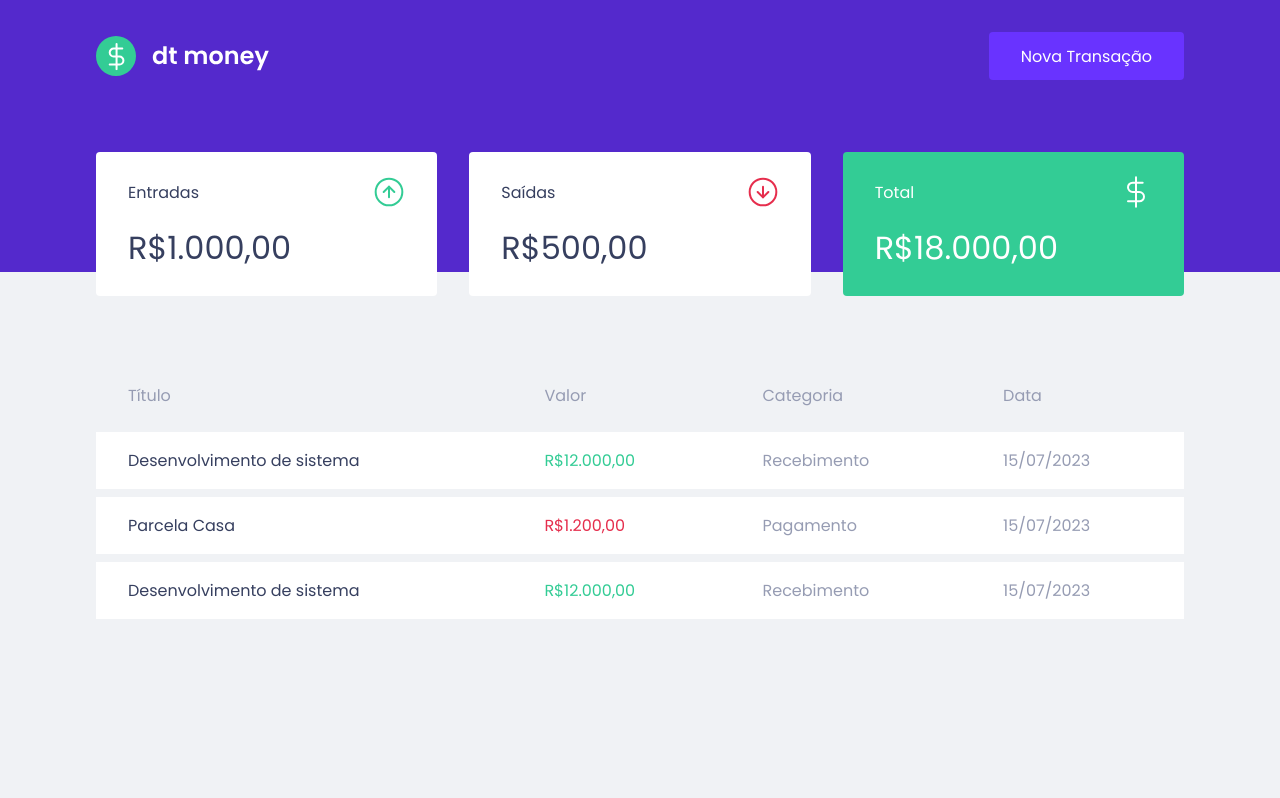
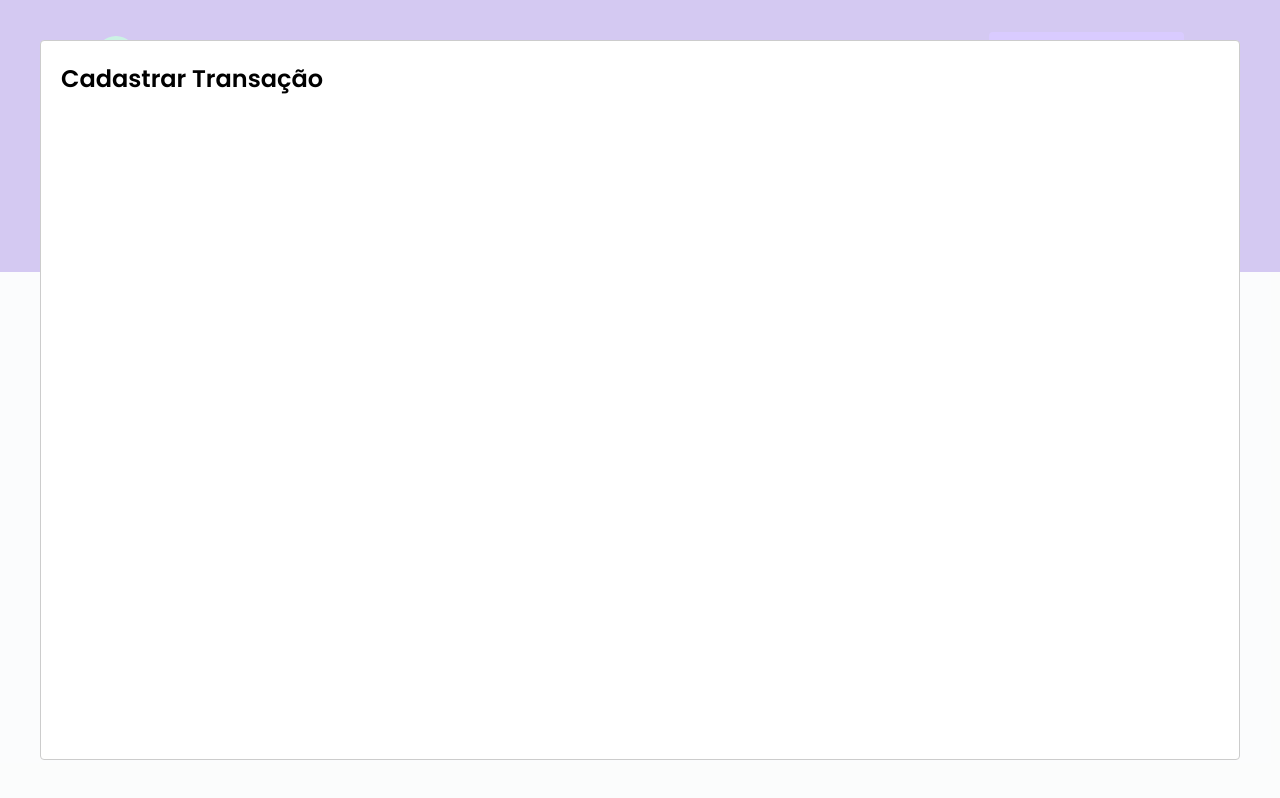
Before and after one commit to EngJao89/dtmoney, a React (Create React App) app: page / in a window 1280 px wide. Both pictures are taken after a click on the button "Nova Transação". Built offline with nearby package versions, Linux system fonts and the light colour scheme; no server answers; what miragejs would draw is missing.

Commit message:
feat(dm10-modal): implementa modal de cadastro de transações

```diff
--- a/package.json
+++ b/package.json
@@ -7,6 +7,7 @@
     "miragejs": "^0.1.47",
     "react": "^18.2.0",
     "react-dom": "^18.2.0",
+    "react-modal": "^3.16.1",
     "react-scripts": "5.0.1",
     "styled-components": "^6.0.4",
     "web-vitals": "^2.1.0"
@@ -19,6 +20,7 @@
     "@types/node": "^16.7.13",
     "@types/react": "^18.0.0",
     "@types/react-dom": "^18.0.0",
+    "@types/react-modal": "^3.16.0",
     "@types/styled-components": "^5.1.26",
     "commitizen": "^4.3.0",
     "cz-conventional-changelog": "^3.3.0",
--- a/src/App.tsx
+++ b/src/App.tsx
@@ -1,12 +1,35 @@
+import { useState } from 'react';
+import Modal from 'react-modal';
 import { Dashboard } from "./components/Dashboard";
 import { Header } from "./components/Header";
+
 import { GlobalStyle } from "./styles/global";
 
+Modal.setAppElement('#root');
+
 export function App() {
+  const [isNewTransactionOpen, setIsNewTransactionOpen] = useState(false);
+
+  function handleOpenNewTransactionModal() {
+    setIsNewTransactionOpen(true);
+  }
+
+  function handleCloseNewTransactionModal() {
+    setIsNewTransactionOpen(false);
+  }
+
   return (
     <>
-      <Header />
+      <Header onOpenNewTransactionModal={handleOpenNewTransactionModal}/>
       <Dashboard />
+
+      <Modal
+          isOpen={isNewTransactionOpen}
+          onRequestClose={handleCloseNewTransactionModal}
+        >
+          <h2>Cadastrar Transação</h2>
+        </Modal>
+
       <GlobalStyle/>
     </>
   );
--- a/src/components/Header/index.tsx
+++ b/src/components/Header/index.tsx
@@ -1,12 +1,16 @@
 import logoImg from '../../assets/logo.svg'
+
 import { Container, Content } from './styles'
+interface HeaderProps {
+  onOpenNewTransactionModal: () => void;
+}
+export function Header({onOpenNewTransactionModal}: HeaderProps){
 
-export function Header(){
   return(
     <Container>
       <Content>
         <img src={logoImg} alt="dt money"/>
-        <button type="button">
+        <button type="button" onClick={onOpenNewTransactionModal}>
           Nova Transação
         </button>
       </Content>
--- a/src/index.tsx
+++ b/src/index.tsx
@@ -10,7 +10,12 @@
     this.get('/transactions', () => {
       return [
         {
-
+          id: 1,
+          title: 'Transaction 1',
+          amount: 400,
+          type: 'deposit',
+          category: 'Food',
+          createdAt: new Date()
         }
       ]
     })
```
Also changed, not shown: 1 other file (tests, documents, lock files or other folders).
